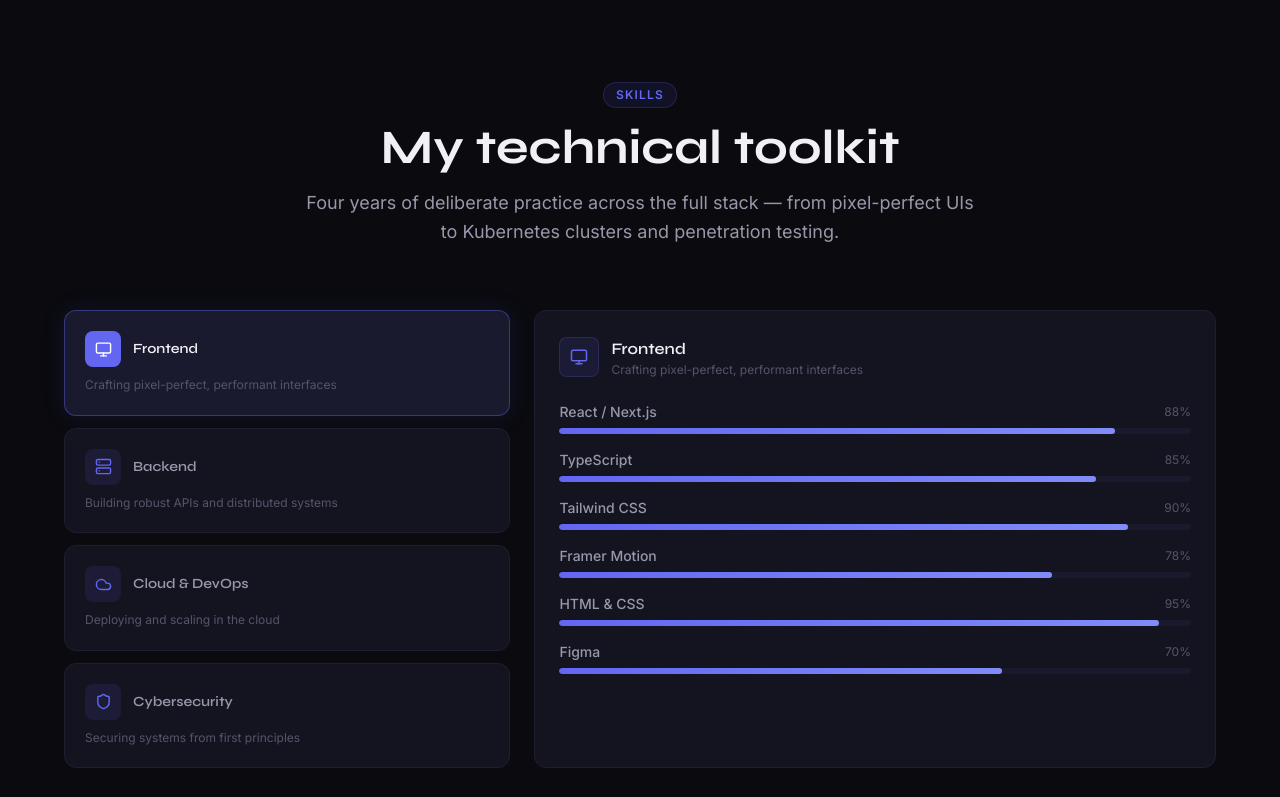
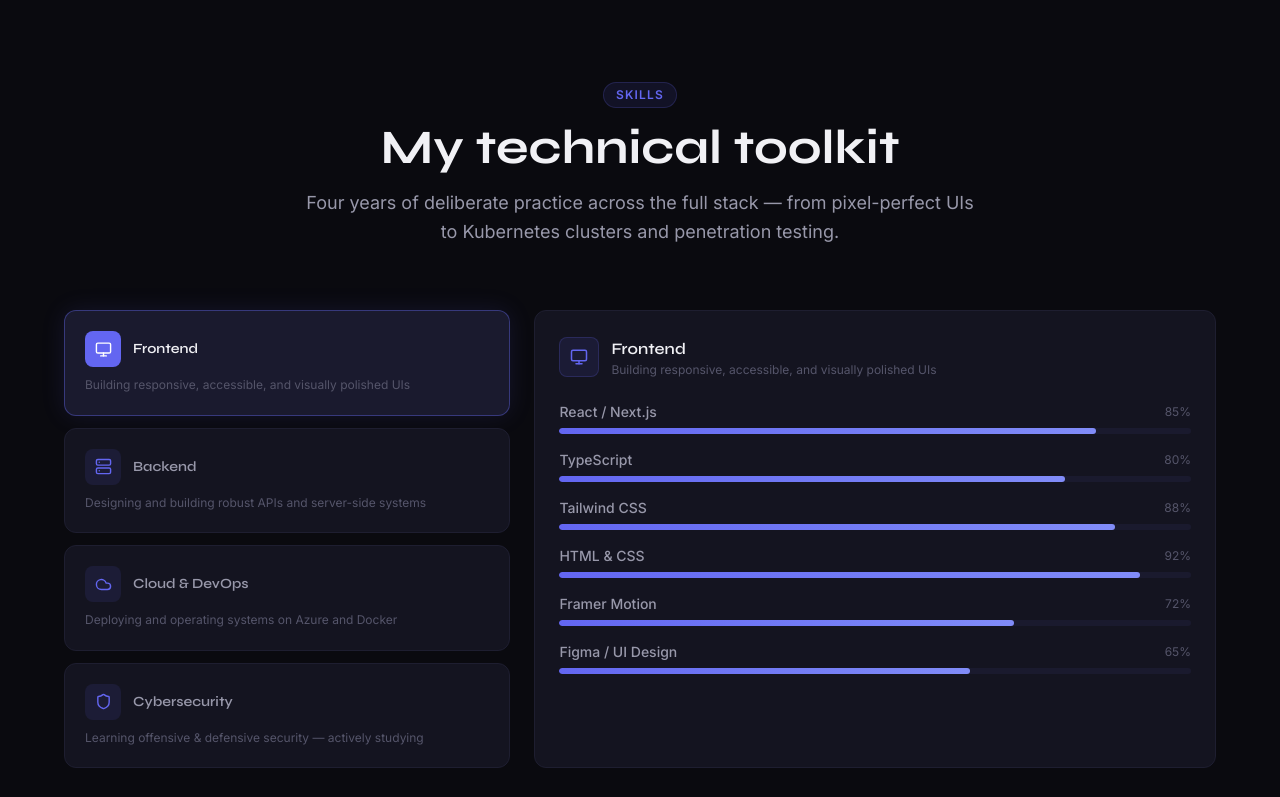
Before and after one commit to janudawithanage/my-portfolio, a Next.js app: page / in a window 1280 px wide. Shown: the part 2000-2797 px from the top of the page. Built offline with nearby package versions, Linux system fonts and the light colour scheme.

Commit message:
feat(data): expand portfolio content with experience, services, testimonials, and FAQ
Populate data layer with full work experience timeline, service offerings,
client testimonials, FAQ entries, and marquee tech-stack items.

```diff
--- a/src/data/index.ts
+++ b/src/data/index.ts
@@ -5,64 +5,64 @@ import type {
   Education,
   SocialLink,
   GitHubRepo,
+  Experience,
+  Service,
 } from "@/types";
 
 // ─── Navigation ───────────────────────────────────────────────────────────────
 export const navItems: NavItem[] = [
-  { label: "About",     href: "#about" },
-  { label: "Skills",    href: "#skills" },
-  { label: "Projects",  href: "#projects" },
-  { label: "GitHub",    href: "#github" },
-  { label: "Education", href: "#education" },
-  { label: "Contact",   href: "#contact" },
+  { label: "About",      href: "#about" },
+  { label: "Skills",     href: "#skills" },
+  { label: "Experience", href: "#experience" },
+  { label: "Projects",   href: "#projects" },
+  { label: "Education",  href: "#education" },
+  { label: "Contact",    href: "#contact" },
 ];
 
 // ─── Social Links ─────────────────────────────────────────────────────────────
 export const socialLinks: SocialLink[] = [
-  { label: "GitHub",   href: "https://github.com/janudaw",            icon: "github" },
-  { label: "LinkedIn", href: "https://linkedin.com/in/janudaw",       icon: "linkedin" },
-  { label: "Email",    href: "mailto:januda@example.com",             icon: "mail" },
-  { label: "Twitter",  href: "https://twitter.com/janudaw",           icon: "twitter" },
+  { label: "GitHub",   href: "https://github.com/janudawithanage",       icon: "github" },
+  { label: "LinkedIn", href: "https://linkedin.com/in/janudawithanage",  icon: "linkedin" },
+  { label: "Email",    href: "mailto:janudawithanage@gmail.com",         icon: "mail" },
 ];
 
 // ─── Featured Projects ────────────────────────────────────────────────────────
 export const featuredProjects: Project[] = [
   {
-    id: "cloud-monitor",
-    title: "CloudWatch Dashboard",
+    id: "azure-distributed",
+    title: "Distributed Joke System on Azure",
     description:
-      "Real-time cloud infrastructure monitoring platform with alerting, cost analytics, and multi-cloud support.",
+      "A fully distributed microservices system deployed on Azure with API Gateway (Kong), containerised services, ETL pipelines, and monitoring dashboards.",
     longDescription:
-      "A full-stack observability platform built for DevOps teams. Aggregates metrics from AWS, GCP, and Azure into a unified dashboard with intelligent alerting, cost forecasting, and automated incident response.",
-    tech: ["Next.js", "TypeScript", "AWS", "Terraform", "PostgreSQL", "Redis", "Docker"],
-    githubUrl: "https://github.com/janudaw/cloud-monitor",
-    liveUrl: "#",
+      "A production-style distributed system built on Azure Cloud with Kong API Gateway, Docker-containerised services, a moderation pipeline, ETL data processing, and a live monitoring dashboard. Demonstrates real-world cloud architecture patterns.",
+    tech: ["Azure", "Docker", "Kong", "Node.js", "PostgreSQL", "Python", "CI/CD"],
+    githubUrl: "https://github.com/janudawithanage",
     featured: true,
     status: "completed",
-    year: "2024",
+    year: "2025",
   },
   {
-    id: "sec-scanner",
-    title: "VulnScan CLI",
+    id: "doctor-booking",
+    title: "Doctor Booking System",
     description:
-      "Automated vulnerability scanner for web applications with OWASP Top 10 coverage and PDF reporting.",
+      "Full-stack web application for doctor appointment scheduling with patient and admin portals, authentication, and real-time availability management.",
     longDescription:
-      "A Python-based security scanner that checks web apps for common vulnerabilities including XSS, SQL injection, CSRF, and misconfigured headers. Outputs structured JSON and styled PDF reports.",
-    tech: ["Python", "FastAPI", "Playwright", "SQLite", "Docker", "Click"],
-    githubUrl: "https://github.com/janudaw/vulnscan",
+      "End-to-end booking platform built with a React frontend and Node.js/Express backend. Features role-based access (patient vs admin), appointment CRUD, and JWT authentication.",
+    tech: ["React", "Node.js", "Express", "MongoDB", "JWT", "Tailwind CSS"],
+    githubUrl: "https://github.com/janudawithanage",
     featured: true,
     status: "completed",
-    year: "2024",
+    year: "2025",
   },
   {
-    id: "devflow",
-    title: "DevFlow API",
+    id: "portfolio-site",
+    title: "Personal Portfolio Website",
     description:
-      "Scalable REST + GraphQL API gateway with JWT auth, rate limiting, and comprehensive API docs.",
+      "This portfolio — built with Next.js 15, TypeScript, Tailwind CSS, and Framer Motion. GitHub API integration ready for auto-updating project data.",
     longDescription:
-      "Production-ready API gateway built with Node.js and Fastify. Features role-based access control, API key management, request logging, and auto-generated Swagger/GraphQL Playground docs.",
-    tech: ["Node.js", "Fastify", "GraphQL", "PostgreSQL", "Redis", "JWT", "Swagger"],
-    githubUrl: "https://github.com/janudaw/devflow-api",
+      "A premium dark-luxury portfolio site built from scratch with Next.js 15 App Router, TypeScript, Tailwind CSS v4, and Framer Motion animations. Designed to showcase full-stack and cloud work, with a GitHub API integration layer ready to plug in.",
+    tech: ["Next.js 15", "TypeScript", "Tailwind CSS v4", "Framer Motion", "Vercel"],
+    githubUrl: "https://github.com/janudawithanage",
     liveUrl: "#",
     featured: true,
     status: "in-progress",
@@ -76,56 +76,56 @@ export const skillCategories: SkillCategory[] = [
     id: "frontend",
     title: "Frontend",
     icon: "monitor",
-    description: "Crafting pixel-perfect, performant interfaces",
+    description: "Building responsive, accessible, and visually polished UIs",
     skills: [
-      { name: "React / Next.js",  level: 88 },
-      { name: "TypeScript",       level: 85 },
-      { name: "Tailwind CSS",     level: 90 },
-      { name: "Framer Motion",    level: 78 },
-      { name: "HTML & CSS",       level: 95 },
-      { name: "Figma",            level: 70 },
+      { name: "React / Next.js",  level: 85 },
+      { name: "TypeScript",       level: 80 },
+      { name: "Tailwind CSS",     level: 88 },
+      { name: "HTML & CSS",       level: 92 },
+      { name: "Framer Motion",    level: 72 },
+      { name: "Figma / UI Design",level: 65 },
     ],
   },
   {
     id: "backend",
     title: "Backend",
     icon: "server",
-    description: "Building robust APIs and distributed systems",
+    description: "Designing and building robust APIs and server-side systems",
     skills: [
-      { name: "Node.js",     level: 85 },
-      { name: "Python",      level: 88 },
-      { name: "Java",        level: 75 },
-      { name: "PostgreSQL",  level: 80 },
-      { name: "REST / GraphQL", level: 82 },
-      { name: "Redis",       level: 72 },
+      { name: "Node.js / Express", level: 82 },
+      { name: "Python",            level: 80 },
+      { name: "Java",              level: 75 },
+      { name: "REST APIs",         level: 85 },
+      { name: "PostgreSQL / MySQL",level: 78 },
+      { name: "MongoDB",           level: 72 },
     ],
   },
   {
     id: "cloud",
     title: "Cloud & DevOps",
     icon: "cloud",
-    description: "Deploying and scaling in the cloud",
+    description: "Deploying and operating systems on Azure and Docker",
     skills: [
-      { name: "AWS (EC2, S3, Lambda)", level: 78 },
-      { name: "Docker",                level: 85 },
-      { name: "Terraform",             level: 68 },
-      { name: "CI/CD (GitHub Actions)",level: 80 },
-      { name: "Linux / Bash",          level: 82 },
-      { name: "Kubernetes",            level: 60 },
+      { name: "Microsoft Azure",       level: 75 },
+      { name: "Docker & Containers",   level: 80 },
+      { name: "GitHub Actions CI/CD",  level: 78 },
+      { name: "Kong API Gateway",      level: 70 },
+      { name: "Linux / Bash",          level: 78 },
+      { name: "Networking Fundamentals",level: 72 },
     ],
   },
   {
     id: "security",
     title: "Cybersecurity",
     icon: "shield",
-    description: "Securing systems from first principles",
+    description: "Learning offensive & defensive security — actively studying",
     skills: [
-      { name: "Pen Testing",      level: 72 },
-      { name: "Network Security", level: 75 },
-      { name: "OWASP / CVEs",    level: 70 },
-      { name: "Burp Suite",       level: 68 },
-      { name: "Wireshark",        level: 72 },
-      { name: "Cryptography",     level: 65 },
+      { name: "Network Security",   level: 65 },
+      { name: "OWASP Top 10",       level: 68 },
+      { name: "Web App Security",   level: 62 },
+      { name: "Cryptography Basics",level: 60 },
+      { name: "Wireshark",          level: 58 },
+      { name: "CTF Challenges",     level: 55 },
     ],
   },
 ];
@@ -134,20 +134,20 @@ export const skillCategories: SkillCategory[] = [
 export const educationData: Education[] = [
   {
     id: "ucsc",
-    institution: "University of California, Santa Cruz",
+    institution: "University of Colombo School of Computing (UCSC)",
     degree: "Bachelor of Science",
     field: "Computer Science",
     startDate: "September 2022",
     endDate: "Present",
-    gpa: "3.7 / 4.0",
-    location: "Santa Cruz, CA",
+    location: "Colombo, Sri Lanka",
     description:
-      "Pursuing a rigorous CS curriculum with focus on systems, algorithms, and software engineering. Active in the Cybersecurity Club and Hack@UCSC.",
+      "Pursuing a rigorous BSc in Computer Science at UCSC — one of Sri Lanka's premier computing faculties. Currently a 3rd year undergraduate (21st Batch) with a strong focus on software engineering, distributed systems, and cybersecurity fundamentals.",
     highlights: [
-      "Dean's List — Fall 2022, Winter 2023, Fall 2023",
-      "Vice President, Cybersecurity Club",
-      "Hack@UCSC Hackathon — 2nd Place (2023)",
-      "Relevant: OS, Algorithms, Networks, Compilers, ML, Distributed Systems",
+      "21st Batch — Currently in 3rd Year",
+      "Core modules: Data Structures & Algorithms, Computer Networks, Operating Systems, Distributed Systems, Software Engineering, Database Systems",
+      "Active participant in university coding competitions and tech community events",
+      "Specialisation interests: Full-Stack Development, Cloud Computing (Azure) & Cybersecurity",
+      "Expected graduation: 2026",
     ],
   },
 ];
@@ -156,80 +156,170 @@ export const educationData: Education[] = [
 export const placeholderRepos: GitHubRepo[] = [
   {
     id: 1,
-    name: "cloud-monitor",
-    description: "Real-time multi-cloud infrastructure monitoring and alerting platform.",
-    html_url: "https://github.com/janudaw/cloud-monitor",
+    name: "distributed-joke-system",
+    description: "Microservices system on Azure with Kong gateway, ETL pipeline, and monitoring.",
+    html_url: "https://github.com/janudawithanage",
     homepage: null,
-    language: "TypeScript",
-    stargazers_count: 42,
-    forks_count: 7,
-    topics: ["nextjs", "aws", "terraform", "monitoring"],
-    updated_at: "2024-11-15T00:00:00Z",
+    language: "JavaScript",
+    stargazers_count: 0,
+    forks_count: 0,
+    topics: ["azure", "docker", "microservices", "kong"],
+    updated_at: "2025-03-15T00:00:00Z",
     fork: false,
   },
   {
     id: 2,
-    name: "vulnscan",
-    description: "Automated OWASP Top-10 vulnerability scanner for web apps with PDF reporting.",
-    html_url: "https://github.com/janudaw/vulnscan",
+    name: "doctor-booking-system",
+    description: "Full-stack doctor appointment booking app with patient and admin portals.",
+    html_url: "https://github.com/janudawithanage",
     homepage: null,
-    language: "Python",
-    stargazers_count: 28,
-    forks_count: 4,
-    topics: ["security", "python", "owasp", "cli"],
-    updated_at: "2024-10-20T00:00:00Z",
+    language: "TypeScript",
+    stargazers_count: 0,
+    forks_count: 0,
+    topics: ["react", "nodejs", "mongodb", "fullstack"],
+    updated_at: "2025-02-20T00:00:00Z",
     fork: false,
   },
   {
     id: 3,
-    name: "devflow-api",
-    description: "Scalable REST + GraphQL API gateway with auth, rate limiting, and auto-docs.",
-    html_url: "https://github.com/janudaw/devflow-api",
-    homepage: null,
-    language: "JavaScript",
-    stargazers_count: 19,
-    forks_count: 2,
-    topics: ["nodejs", "graphql", "api", "fastify"],
-    updated_at: "2025-01-08T00:00:00Z",
+    name: "my-portfolio",
+    description: "Personal portfolio — Next.js 15, TypeScript, Tailwind v4, Framer Motion.",
+    html_url: "https://github.com/janudawithanage",
+    homepage: "#",
+    language: "TypeScript",
+    stargazers_count: 0,
+    forks_count: 0,
+    topics: ["nextjs", "portfolio", "tailwindcss", "typescript"],
+    updated_at: "2025-04-10T00:00:00Z",
     fork: false,
   },
   {
     id: 4,
-    name: "bash-toolkit",
-    description: "Collection of productivity scripts for macOS and Linux system automation.",
-    html_url: "https://github.com/janudaw/bash-toolkit",
+    name: "ucsc-coursework",
+    description: "Collection of UCSC CS coursework — algorithms, OS, networks, SE projects.",
+    html_url: "https://github.com/janudawithanage",
     homepage: null,
-    language: "Shell",
-    stargazers_count: 14,
-    forks_count: 3,
-    topics: ["bash", "automation", "linux", "macos"],
-    updated_at: "2024-09-05T00:00:00Z",
+    language: "Java",
+    stargazers_count: 0,
+    forks_count: 0,
+    topics: ["ucsc", "algorithms", "java", "coursework"],
+    updated_at: "2025-01-10T00:00:00Z",
     fork: false,
   },
   {
     id: 5,
-    name: "portfolio",
-    description: "My personal portfolio — built with Next.js 15, TypeScript, and Tailwind CSS.",
-    html_url: "https://github.com/janudaw/portfolio",
-    homepage: "https://janudaw.dev",
-    language: "TypeScript",
-    stargazers_count: 11,
-    forks_count: 5,
-    topics: ["portfolio", "nextjs", "tailwindcss"],
-    updated_at: "2025-03-01T00:00:00Z",
+    name: "azure-cloud-projects",
+    description: "Azure cloud project experiments — containers, networking, CI/CD pipelines.",
+    html_url: "https://github.com/janudawithanage",
+    homepage: null,
+    language: "Shell",
+    stargazers_count: 0,
+    forks_count: 0,
+    topics: ["azure", "cloud", "devops", "docker"],
+    updated_at: "2025-03-05T00:00:00Z",
     fork: false,
   },
   {
     id: 6,
-    name: "algo-notes",
-    description: "Curated solutions and explanations for 150+ LeetCode problems in Python and Java.",
-    html_url: "https://github.com/janudaw/algo-notes",
+    name: "security-learning",
+    description: "CTF writeups, OWASP notes, and web security experiments as I learn cybersecurity.",
+    html_url: "https://github.com/janudawithanage",
     homepage: null,
     language: "Python",
-    stargazers_count: 35,
-    forks_count: 12,
-    topics: ["leetcode", "algorithms", "python", "java"],
-    updated_at: "2025-02-14T00:00:00Z",
+    stargazers_count: 0,
+    forks_count: 0,
+    topics: ["security", "ctf", "owasp", "learning"],
+    updated_at: "2025-02-28T00:00:00Z",
     fork: false,
   },
 ];
+
+// ─── Experience ───────────────────────────────────────────────────────────────
+export const experienceData: Experience[] = [
+  {
+    id: "azure-project",
+    company: "University Cloud Project (UCSC)",
+    role: "Cloud Systems Developer",
+    startDate: "Jan 2025",
+    endDate: "Present",
+    location: "Colombo, Sri Lanka",
+    type: "part-time",
+    description:
+      "Designed and deployed a production-style distributed microservices system on Microsoft Azure as part of a university group project. The system uses Kong API Gateway, Docker containers, ETL pipelines, and a moderation workflow.",
+    highlights: [
+      "Deployed containerised services on Azure with Docker and CI/CD pipelines",
+      "Configured Kong API Gateway for routing, rate limiting, and authentication",
+      "Built an ETL pipeline to process and store joke submissions in PostgreSQL",
+      "Set up a moderation workflow and monitoring dashboards for system observability",
+    ],
+    tech: ["Azure", "Docker", "Kong", "Node.js", "PostgreSQL", "Python", "GitHub Actions"],
+  },
+  {
+    id: "fullstack-projects",
+    company: "Personal & Academic Projects",
+    role: "Full-Stack Developer",
+    startDate: "Sep 2022",
+    endDate: "Present",
+    location: "Colombo, Sri Lanka",
+    type: "freelance",
+    description:
+      "Building full-stack web applications as personal projects and for academic coursework at UCSC. Projects span booking systems, REST APIs, and UI-heavy single-page applications.",
+    highlights: [
+      "Built a Doctor Booking System with React, Node.js, and MongoDB",
+      "Developed this portfolio with Next.js 15, TypeScript, and Framer Motion",
+      "Implemented JWT authentication and role-based access control in multiple projects",
+      "Maintained clean, well-documented codebases with Git branching workflows",
+    ],
+    tech: ["React", "Next.js", "Node.js", "TypeScript", "MongoDB", "PostgreSQL", "Tailwind CSS"],
+  },
+  {
+    id: "ucsc-community",
+    company: "UCSC Tech Community",
+    role: "Student Member & Contributor",
+    startDate: "Sep 2022",
+    endDate: "Present",
+    location: "Colombo, Sri Lanka",
+    type: "part-time",
+    description:
+      "Active participant in UCSC's computing community — contributing to knowledge sharing, participating in coding competitions, and collaborating on group software engineering projects throughout the degree programme.",
+    highlights: [
+      "Collaborated on group software engineering projects following Agile methodologies",
+      "Participated in university-level competitive programming and hackathon events",
+      "Currently self-studying for cloud and cybersecurity certifications",
+      "Interests: Full-Stack, Azure Cloud, and Cybersecurity (actively learning)",
+    ],
+    tech: ["Java", "Python", "Git", "Agile", "Linux"],
+  },
+];
+
+// ─── Services / What I Build ──────────────────────────────────────────────────
+export const servicesData: Service[] = [
+  {
+    id: "fullstack",
+    title: "Full-Stack Web Development",
+    description:
+      "End-to-end web applications — from pixel-perfect React/Next.js frontends to robust Node.js or Python backends with PostgreSQL or MongoDB. I build things that are fast, accessible, and maintainable.",
+    tags: ["Next.js", "React", "Node.js", "TypeScript", "PostgreSQL", "MongoDB"],
+  },
+  {
+    id: "cloud",
+    title: "Cloud & DevOps (Azure)",
+    description:
+      "Deploying and operating scalable services on Microsoft Azure. I containerise apps with Docker, wire up CI/CD pipelines with GitHub Actions, and work with cloud networking and API gateways.",
+    tags: ["Azure", "Docker", "GitHub Actions", "Kong Gateway", "Linux"],
+  },
+  {
+    id: "security",
+    title: "Cybersecurity — Actively Learning",
+    description:
+      "I'm actively studying cybersecurity: web application security, OWASP Top 10, network security fundamentals, and CTF challenges. Security-first thinking is baked into everything I build.",
+    tags: ["OWASP Top 10", "Web Security", "Network Security", "CTF", "Cryptography"],
+  },
+  {
+    id: "api",
+    title: "API Design & Backend Systems",
+    description:
+      "Designing RESTful APIs with clean architecture, proper authentication (JWT), and solid documentation. I've built and integrated APIs across multiple academic and personal projects.",
+    tags: ["REST APIs", "JWT Auth", "Express", "FastAPI", "Swagger / OpenAPI"],
+  },
+];
```
